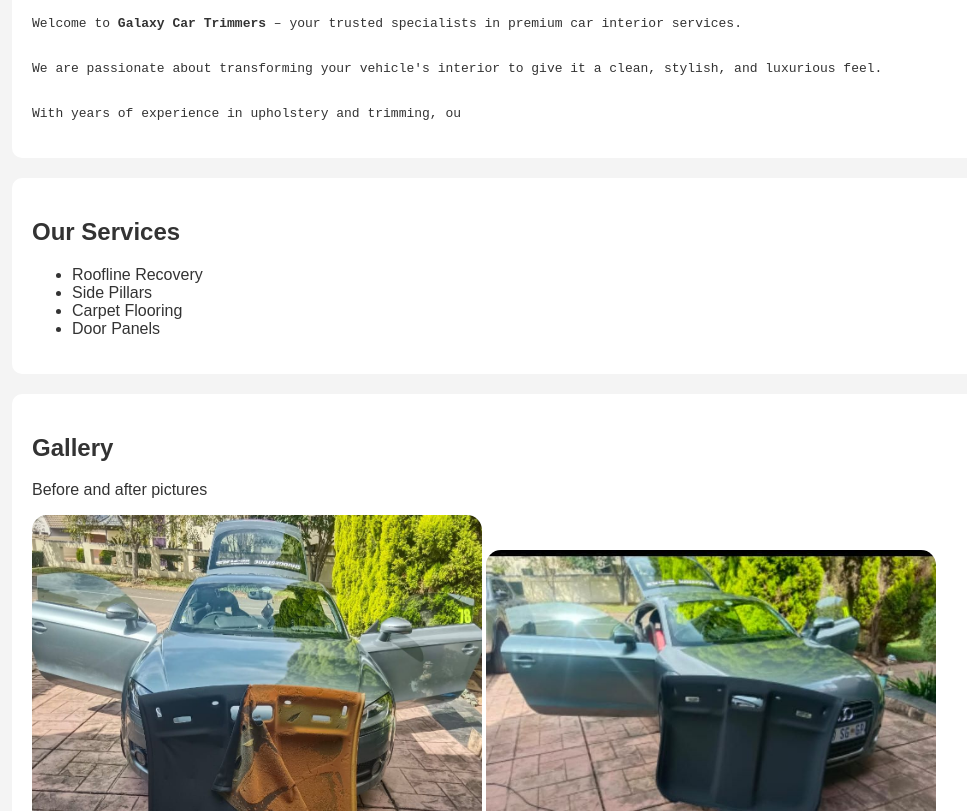
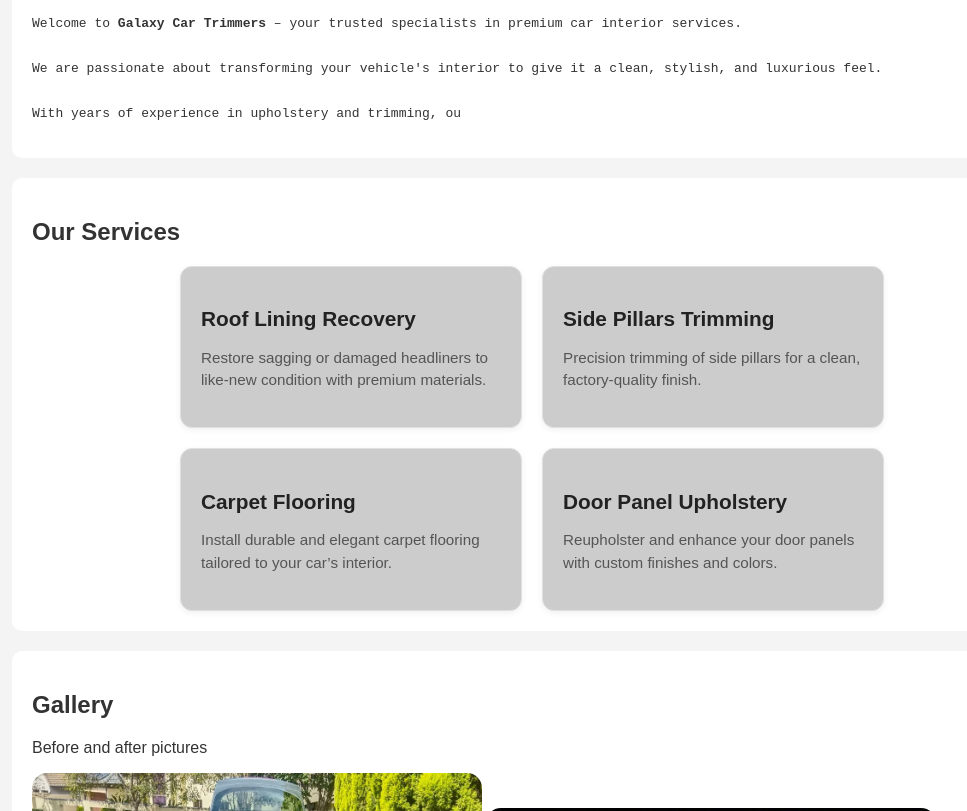
Before and after one commit to merriam140/Galaxy-Car-Trimmers-, a plain HTML site: page index.html in a window 1280 px wide. Shown: the part 401-1212 px from the top of the page, without its empty margins (108-1075 px from the left). Drawn offline with Linux system fonts and the light colour scheme.

Commit message:
Update index.html

```diff
--- a/index.html
+++ b/index.html
@@ -91,6 +91,55 @@
       max-width: 1000px;
       border-radius: 10px;
     }
+  /* General Section Styling */
+/* Flex container */
+.services-container {
+  display: flex;
+  flex-wrap: wrap;
+  justify-content: center;
+  gap: 20px;
+}
+
+/* Service Card */
+.service-card {
+  background-color: #ccc;
+  border: 1px solid #e0e0e0;
+  border-radius: 12px;
+  width: 300px;
+  padding: 20px;
+  transition: transform 0.3s ease, box-shadow 0.3s ease;
+  box-shadow: 0 2px 6px rgba(0, 0, 0, 0.06);
+}
+
+.service-card h3 {
+  margin-bottom: 10px;
+  color: #222;
+  font-size: 1.3em;
+}
+
+.service-card p {
+  color: #555;
+  font-size: 0.95em;
+  line-height: 1.5;
+}
+
+/* Hover Effect */
+.service-card:hover {
+  transform: translateY(-5px);
+  box-shadow: 0 8px 20px rgba(0, 0, 0, 0.12);
+}
+
+/* Responsive */
+@media (max-width: 768px) {
+  .services-container {
+    flex-direction: column;
+    align-items: center;
+  }
+
+  .service-card {
+    width: 90%;
+  }
+}
     img{
       border:none;
       border-radius:15px;
@@ -156,15 +205,27 @@
     <p data-text="At Galaxy Car Trimmers, your satisfaction is our top priority."></p>
   </div>
 </section>
-<section id="services" class="services">
-      <h2>Our Services</h2>
-      <ul>
-        <li>Roofline Recovery</li>
-        <li>Side Pillars</li>
-        <li>Carpet Flooring</li>
-        <li>Door Panels</li>
-      </ul>
-    </section>
+<section id="services" class ="services">
+  <h2>Our Services</h2>
+  <div class="services-container">
+    <div class="service-card">
+      <h3>Roof Lining Recovery</h3>
+      <p>Restore sagging or damaged headliners to like-new condition with premium materials.</p>
+    </div>
+    <div class="service-card">
+      <h3>Side Pillars Trimming</h3>
+      <p>Precision trimming of side pillars for a clean, factory-quality finish.</p>
+    </div>
+    <div class="service-card">
+      <h3>Carpet Flooring</h3>
+      <p>Install durable and elegant carpet flooring tailored to your car’s interior.</p>
+    </div>
+    <div class="service-card">
+      <h3>Door Panel Upholstery</h3>
+      <p>Reupholster and enhance your door panels with custom finishes and colors.</p>
+    </div>
+  </div>
+</section>
 
   <section id="gallery" class="gallery">
     <h2>Gallery</h2>
```
